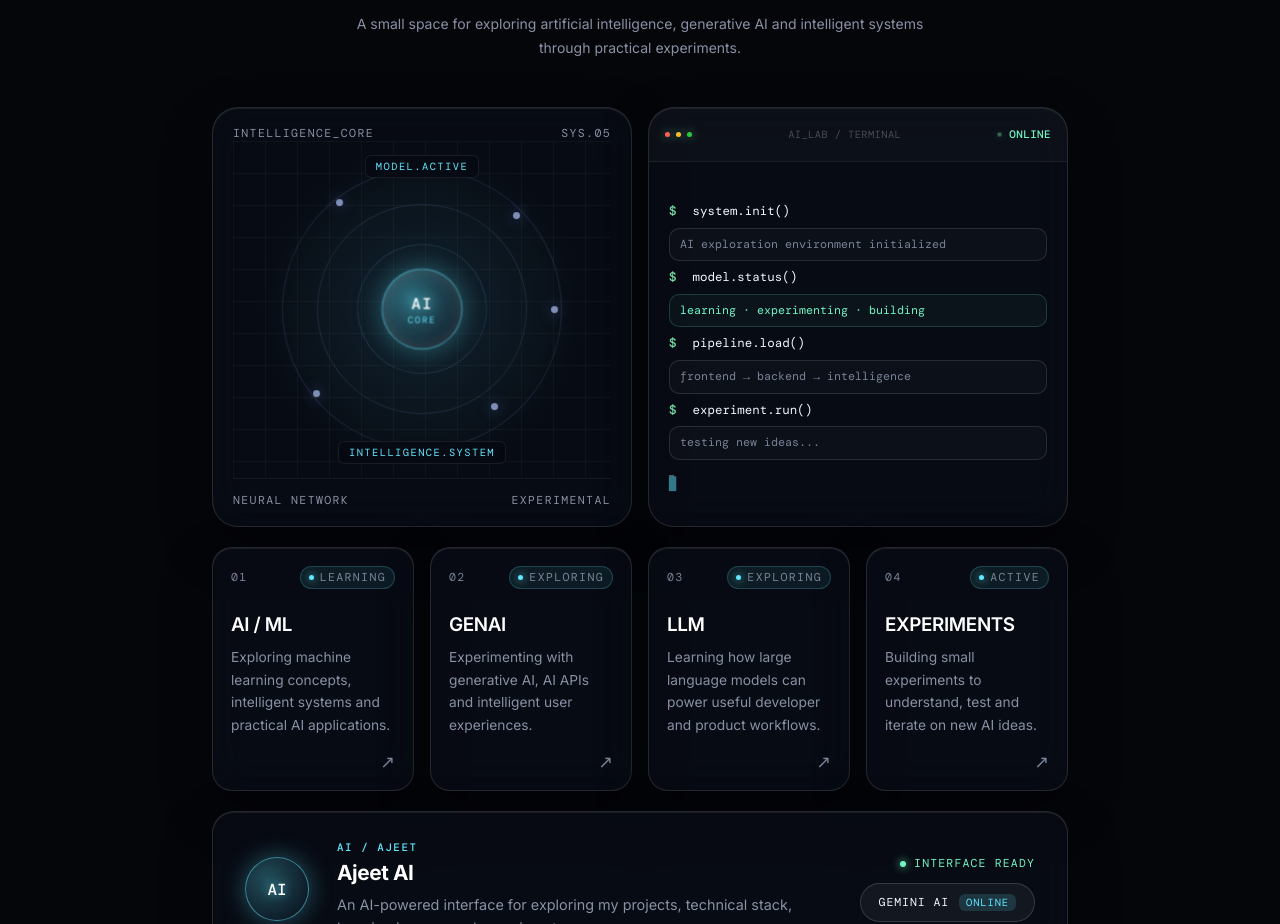
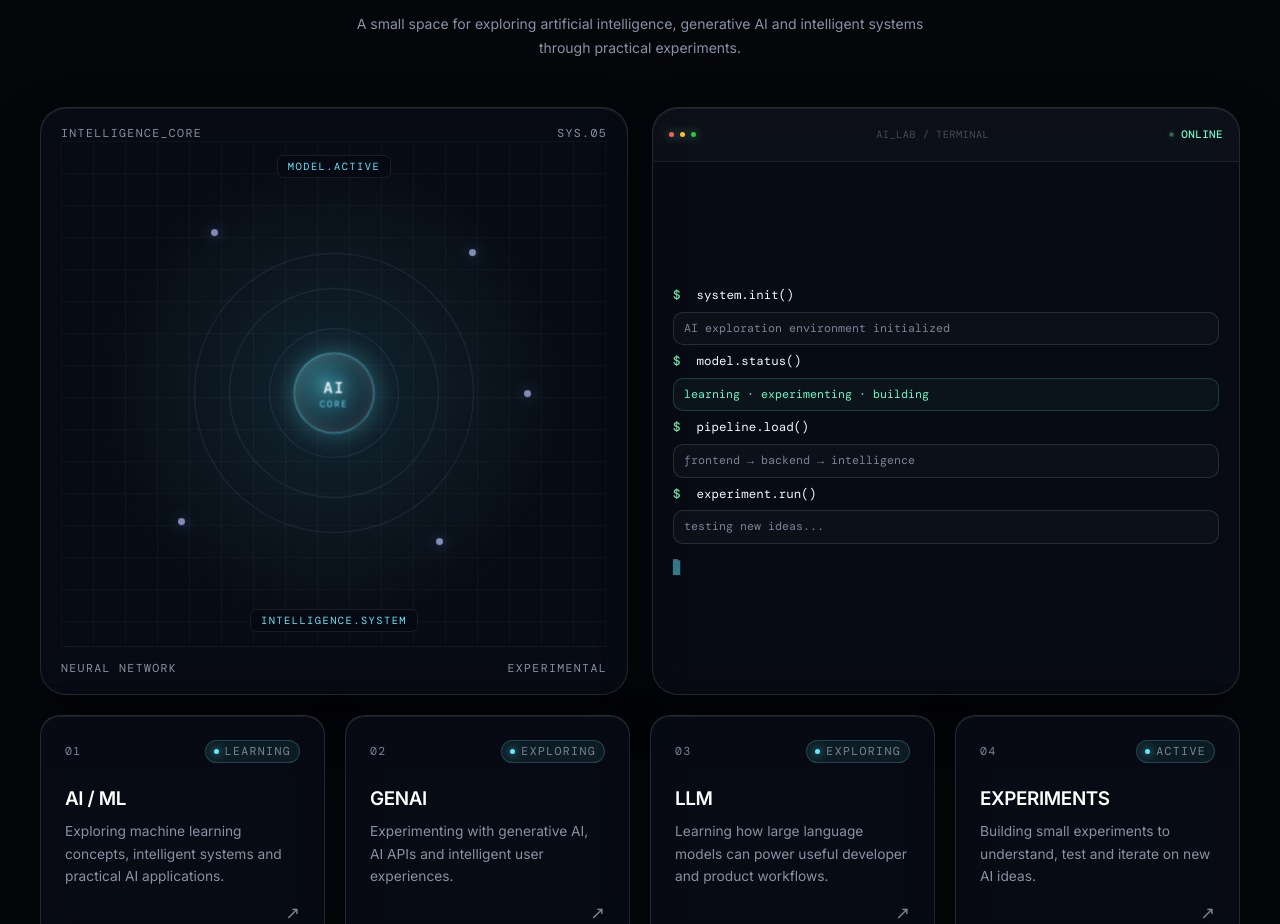
Before and after one commit to gajit9147-dev/Ajeet-Portfolio, a React (Vite) app in the folder client/: page / in a window 1280 px wide. Shown: the part 4748-5672 px from the top of the page. Built offline with nearby package versions, Linux system fonts and the light colour scheme; no server answers; a web font is replaced by a local one.

Commit message:
Restore the wide AI Lab banner and resize the square cards

```diff
--- a/client/src/sections/AILab/AILab.css
+++ b/client/src/sections/AILab/AILab.css
@@ -893,31 +893,20 @@
   }
 }
 
-/* Align the module row with the compact experiment panels. */
-.ai-lab-section .lab-modules {
-  width: min(100%, 856px);
-  align-self: center;
-  gap: 16px;
-}
-
-.ai-lab-section .lab-module {
-  padding: 18px;
+/* Keep the original wide module row and banner; spread only the square pair. */
+.ai-lab-layout {
+  justify-content: space-between;
 }
 
 @media (max-width: 860px) {
-  .ai-lab-section .lab-modules {
-    width: min(100%, 380px);
-    gap: 14px;
+  .ai-lab-layout {
+    justify-content: center;
   }
 }
 
-.ai-lab-section .ajeet-ai {
-  width: min(100%, 856px);
-  align-self: center;
-}
-
-@media (max-width: 860px) {
-  .ai-lab-section .ajeet-ai {
-    width: min(100%, 380px);
+@media (min-width: 861px) {
+  .ai-lab-layout {
+    grid-template-columns: repeat(2, minmax(0, 1fr));
+    gap: 24px;
   }
 }
```
